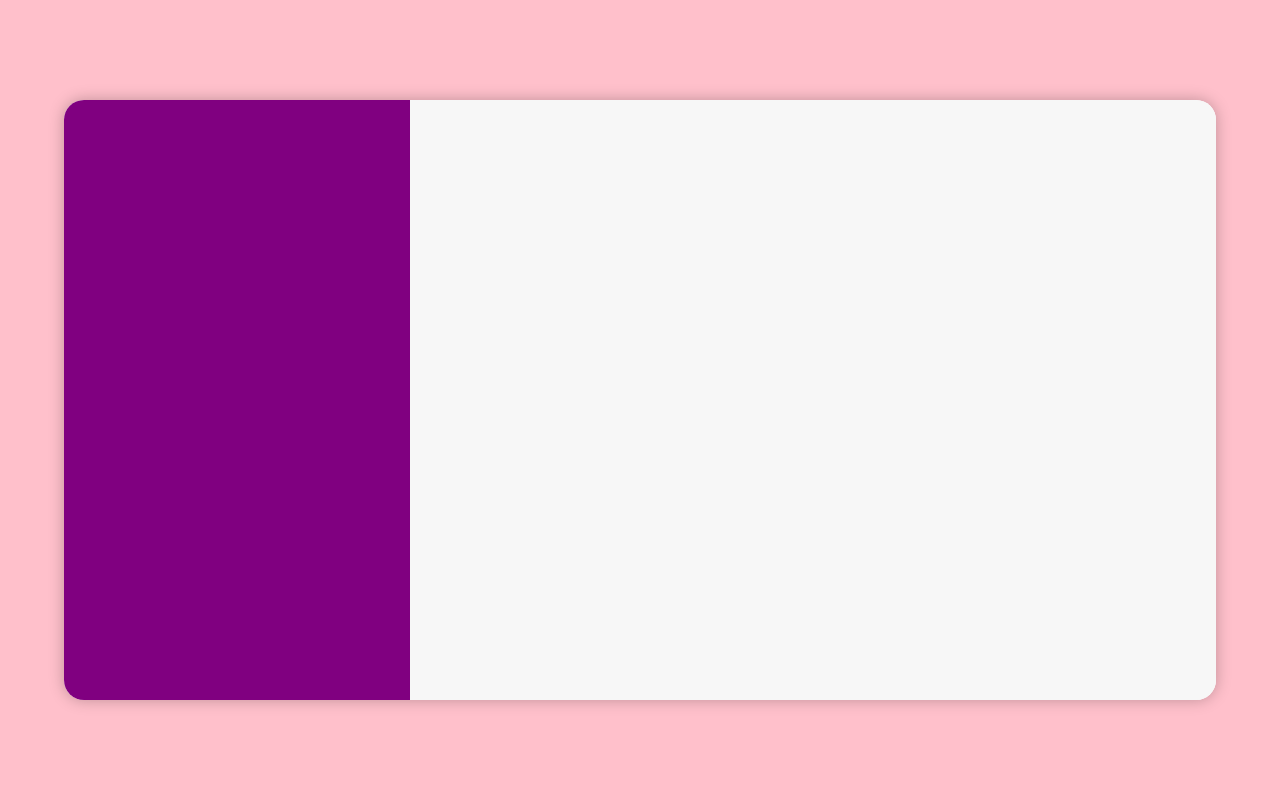
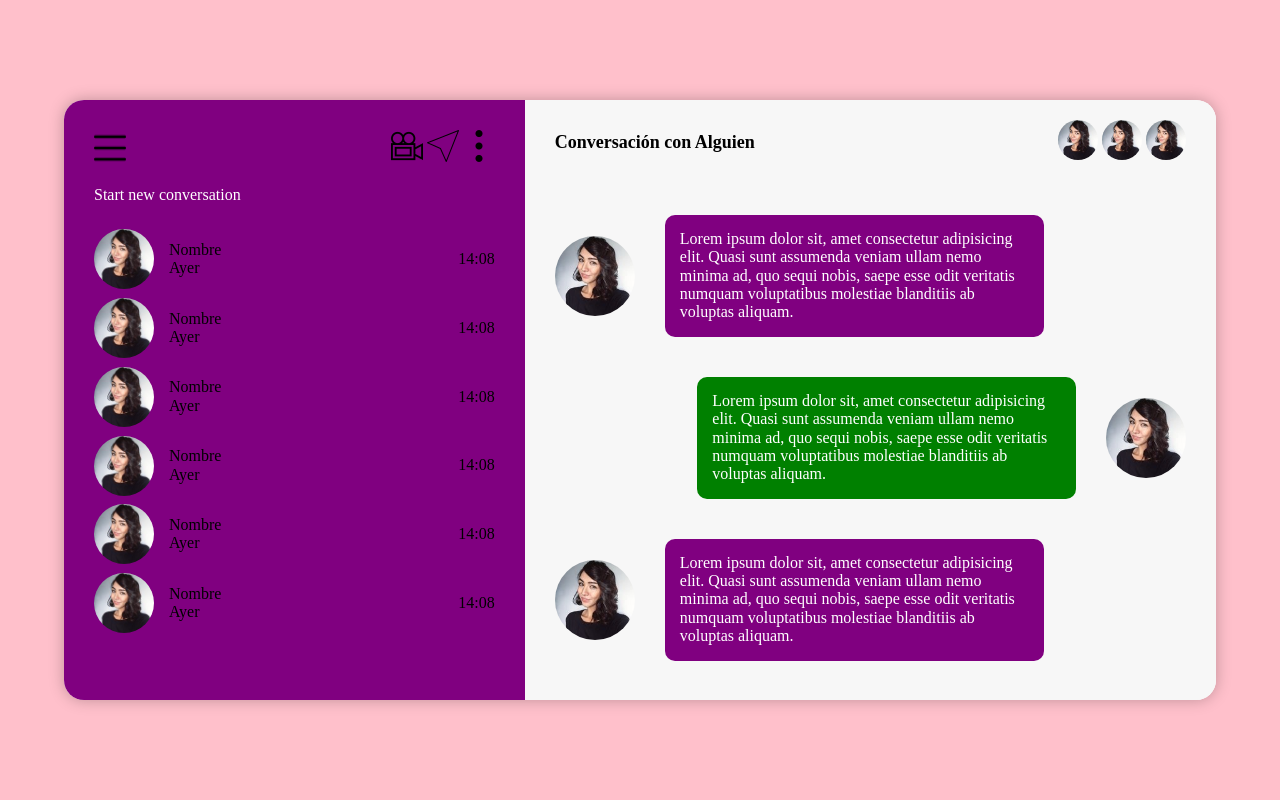
Before and after one commit to kevinmamaqi/cursodesarrolloweb, a PHP site: page / in a window 1280 px wide. Run offline with PHP 8.4, Linux system fonts and the light colour scheme.

Commit message:
Antes de examen

```diff
--- a/MF0491_3_Entorno_Cliente/01_documentos_web_lenguajes_marca/22-05-viernes/Ejercicio2/css/styles.css
+++ b/MF0491_3_Entorno_Cliente/01_documentos_web_lenguajes_marca/22-05-viernes/Ejercicio2/css/styles.css
@@ -1,3 +1,7 @@
+* {
+	box-sizing: border-box;
+}
+
 .caja-fondo {
 	display: flex;
 	width: 100vw;
@@ -23,11 +27,12 @@
 }
 
 .caja-izd {
-	width: 30%;
+	width: 40%;
 	height: 100%;
 	background-color: purple;
 	border-top-left-radius: 20px;
 	border-bottom-left-radius: 20px;
+	padding: 30px;
 }
 
 @media (max-width: 800px) {
@@ -40,11 +45,14 @@
 }
 
 .caja-dcha {
-	width: 70%;
+	width: 60%;
 	background-color: #f7f7f7;
 	height: 100%;
 	border-top-right-radius: 20px;
 	border-bottom-right-radius: 20px;
+	padding-top: 20px;
+	padding-left: 30px;
+	padding-right: 30px;
 }
 
 @media (max-width: 800px) {
@@ -54,3 +62,103 @@
 		border-bottom-left-radius: 20px;
 	}
 }
+
+.caja-iconos {
+	display: flex;
+	justify-content: space-between;
+}
+
+.caja-boton-conversacion {
+	margin-top: 20px;
+	margin-bottom: 20px;
+	display: flex;
+}
+
+.caja-boton-conversacion button {
+	border: 0;
+	padding: 0;
+	margin: 0;
+	background-color: transparent;
+	color: white;
+}
+
+.caja-conversacione {
+	display: flex;
+	flex-direction: column;
+}
+
+.caja-conversacion {
+	display: flex;
+	justify-content: space-between;
+	align-items: center;
+}
+
+.caja-persona {
+	display: flex;
+	align-items: center;
+}
+
+.caja-persona img {
+	border-radius: 50%;
+	height: 60px;
+	width: 60px;
+	margin-right: 15px;
+}
+
+.caja-cabecera {
+	display: flex;
+	align-items: center;
+	justify-content: space-between;
+}
+
+h1 {
+	font-size: 18px;
+}
+
+.caja-iconos-mensajes img {
+	width: 40px;
+	height: 40px;
+	border-radius: 50%;
+}
+
+.caja-mensajes-conversacion {
+	margin-top: 10px;
+	display: flex;
+	flex-direction: column;
+}
+
+.caja-mensaje-conversacion {
+	display: flex;
+	justify-content: flex-start;
+	align-items: center;
+	margin-top: 40px;
+}
+
+.caja-mensaje-conversacion.recibido {
+	display: flex;
+	flex-direction: row-reverse;
+	justify-content: flex-start;
+	align-items: center;
+	margin-top: 40px;
+}
+
+.caja-mensaje-conversacion img {
+	width: 80px;
+	height: 80px;
+	border-radius: 50%;
+}
+
+.caja-mensaje-conversacion div {
+	margin-left: 30px;
+	max-width: 60%;
+	padding: 15px;
+	border-radius: 10px;
+	background-color: purple;
+	color: white;
+}
+
+.caja-mensaje-conversacion.recibido div {
+	margin-right: 30px;
+	margin-left: 0;
+	background-color: green;
+}
--- a/MF0491_3_Entorno_Cliente/01_documentos_web_lenguajes_marca/22-05-viernes/Ejercicio2/index.html
+++ b/MF0491_3_Entorno_Cliente/01_documentos_web_lenguajes_marca/22-05-viernes/Ejercicio2/index.html
@@ -13,8 +13,166 @@
 	<body>
 		<div class="caja-fondo">
 			<div class="caja-contenedora">
-				<div class="caja-izd"></div>
-				<div class="caja-dcha"></div>
+				<div class="caja-izd">
+					<div class="caja-iconos">
+						<img src="./img/001-menu.png" alt="Menu" />
+						<div class="caja-dentro-menu">
+							<img
+								src="./img/002-video-camera.png"
+								alt="Video camara"
+							/>
+							<img src="./img/003-cursor.png" alt="Flecha" />
+							<img src="./img/004-more.png" alt="More" />
+						</div>
+					</div>
+
+					<div class="caja-boton-conversacion">
+						<button>Start new conversation</button>
+					</div>
+
+					<div class="caja-conversaciones">
+						<div class="caja-conversacion">
+							<div class="caja-persona">
+								<img
+									src="./img/usuario.jpg"
+									alt="Usuario-persona"
+								/>
+								<p>
+									Nombre<br /><span class="ultimo-mensaje"
+										>Ayer</span
+									>
+								</p>
+							</div>
+							<div class="caja-hora-ultimo-mensaje">
+								14:08
+							</div>
+						</div>
+						<div class="caja-conversacion">
+							<div class="caja-persona">
+								<img
+									src="./img/usuario.jpg"
+									alt="Usuario-persona"
+								/>
+								<p>
+									Nombre<br /><span class="ultimo-mensaje"
+										>Ayer</span
+									>
+								</p>
+							</div>
+							<div class="caja-hora-ultimo-mensaje">
+								14:08
+							</div>
+						</div>
+						<div class="caja-conversacion">
+							<div class="caja-persona">
+								<img
+									src="./img/usuario.jpg"
+									alt="Usuario-persona"
+								/>
+								<p>
+									Nombre<br /><span class="ultimo-mensaje"
+										>Ayer</span
+									>
+								</p>
+							</div>
+							<div class="caja-hora-ultimo-mensaje">
+								14:08
+							</div>
+						</div>
+						<div class="caja-conversacion">
+							<div class="caja-persona">
+								<img
+									src="./img/usuario.jpg"
+									alt="Usuario-persona"
+								/>
+								<p>
+									Nombre<br /><span class="ultimo-mensaje"
+										>Ayer</span
+									>
+								</p>
+							</div>
+							<div class="caja-hora-ultimo-mensaje">
+								14:08
+							</div>
+						</div>
+						<div class="caja-conversacion">
+							<div class="caja-persona">
+								<img
+									src="./img/usuario.jpg"
+									alt="Usuario-persona"
+								/>
+								<p>
+									Nombre<br /><span class="ultimo-mensaje"
+										>Ayer</span
+									>
+								</p>
+							</div>
+							<div class="caja-hora-ultimo-mensaje">
+								14:08
+							</div>
+						</div>
+						<div class="caja-conversacion">
+							<div class="caja-persona">
+								<img
+									src="./img/usuario.jpg"
+									alt="Usuario-persona"
+								/>
+								<p>
+									Nombre<br /><span class="ultimo-mensaje"
+										>Ayer</span
+									>
+								</p>
+							</div>
+							<div class="caja-hora-ultimo-mensaje">
+								14:08
+							</div>
+						</div>
+					</div>
+				</div>
+				<div class="caja-dcha">
+					<div class="caja-cabecera">
+						<h1>Conversación con Alguien</h1>
+						<div class="caja-iconos-mensajes">
+							<img src="./img/usuario.jpg" alt="Usuario" />
+							<img src="./img/usuario.jpg" alt="Usuario" />
+							<img src="./img/usuario.jpg" alt="Usuario" />
+						</div>
+					</div>
+					<div class="caja-mensajes-conversacion">
+						<div class="caja-mensaje-conversacion enviado-por-mi">
+							<img src="./img/usuario.jpg" alt="Usuario" />
+							<div>
+								Lorem ipsum dolor sit, amet consectetur
+								adipisicing elit. Quasi sunt assumenda veniam
+								ullam nemo minima ad, quo sequi nobis, saepe
+								esse odit veritatis numquam voluptatibus
+								molestiae blanditiis ab voluptas aliquam.
+							</div>
+						</div>
+
+						<div class="caja-mensaje-conversacion recibido">
+							<img src="./img/usuario.jpg" alt="Usuario" />
+							<div>
+								Lorem ipsum dolor sit, amet consectetur
+								adipisicing elit. Quasi sunt assumenda veniam
+								ullam nemo minima ad, quo sequi nobis, saepe
+								esse odit veritatis numquam voluptatibus
+								molestiae blanditiis ab voluptas aliquam.
+							</div>
+						</div>
+
+						<div class="caja-mensaje-conversacion enviado-por-mi">
+							<img src="./img/usuario.jpg" alt="Usuario" />
+							<div>
+								Lorem ipsum dolor sit, amet consectetur
+								adipisicing elit. Quasi sunt assumenda veniam
+								ullam nemo minima ad, quo sequi nobis, saepe
+								esse odit veritatis numquam voluptatibus
+								molestiae blanditiis ab voluptas aliquam.
+							</div>
+						</div>
+					</div>
+				</div>
 			</div>
 		</div>
 	</body>
```
Also changed, not shown: MF0491_3_Entorno_Cliente/01_documentos_web_lenguajes_marca/22-05-viernes/Ejercicio2/referencia.png.
